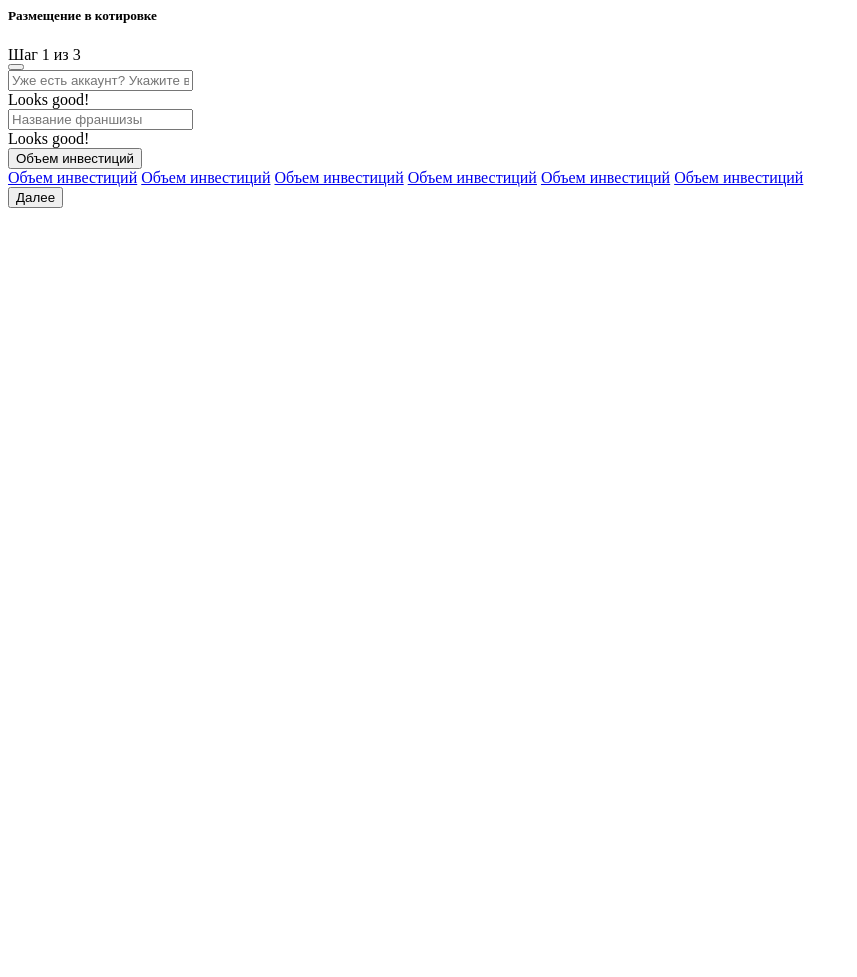
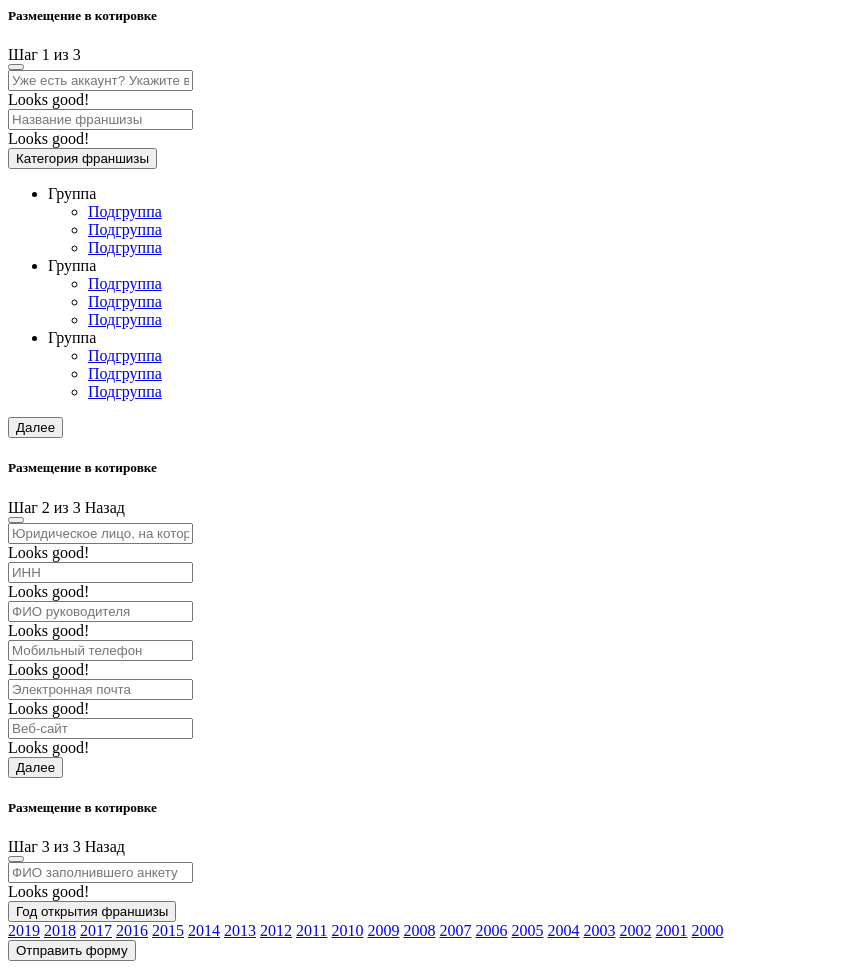
Before and after one commit to MarianVytak/BuyBrand, a PHP site: page /templates/modal/modal.html in a window 1280 px wide. Shown: the whole page, without its empty margins (0-857 px from the left). Before the commit the page ends 208 px from the top, so only its background shows below. Run offline with PHP 8.4, Linux system fonts and the light colour scheme.

Commit message:
Добавив форми для 3 кроків заповнення. Деякі деталі потрібно доробити

```diff
--- a/src/assets/js/components/customs.js
+++ b/src/assets/js/components/customs.js
@@ -3,7 +3,8 @@ $(function () {
     'use strict';
 
     // Заміна тексту для dropdown
-    $('.dropdown-item').on('click', function () {
+    $('.dropdown-item').on('click', function (e) {
+        e.preventDefault();
         let thisText = $(this).text();
         let thisDropdown = $(this).attr('data-target');
         $(thisDropdown).text(thisText);
--- a/src/templates/modal/modal.html
+++ b/src/templates/modal/modal.html
@@ -28,22 +28,187 @@
                     </div>
                     <div class="form-group">
                         <div class="dropdown">
-                            <button class="dropdown-toggle" type="button" id="formCategory" data-toggle="dropdown" aria-haspopup="true" aria-expanded="false">
-                                Объем инвестиций
+                            <button class="dropdown-toggle" type="button" id="categoryGroup" data-toggle="dropdown" aria-haspopup="true" aria-expanded="false">
+                                Категория франшизы
                             </button>
-                            <div class="dropdown-menu" aria-labelledby="formCategory">
-                                <a class="dropdown-item" href="#" data-target="#blockSize">Объем инвестиций</a>
-                                <a class="dropdown-item" href="#" data-target="#blockSize">Объем инвестиций</a>
-                                <a class="dropdown-item" href="#" data-target="#blockSize">Объем инвестиций</a>
-                                <a class="dropdown-item" href="#" data-target="#blockSize">Объем инвестиций</a>
-                                <a class="dropdown-item" href="#" data-target="#blockSize">Объем инвестиций</a>
-                                <a class="dropdown-item" href="#" data-target="#blockSize">Объем инвестиций</a>
+                            <div class="dropdown-menu" aria-labelledby="categoryGroup">
+                                <ul class="category__group dropdown-form-scroll">
+                                    <li class="category__group_item">
+                                        <div class="category__group_title">Группа</div>
+                                        <ul class="category__group_list">
+                                            <li class="category__group_list_item">
+                                                <a class="dropdown-item" href="#" data-target="#categoryGroup">Подгруппа</a>
+                                            </li>
+                                            <li class="category__group_list_item">
+                                                <a class="dropdown-item" href="#" data-target="#categoryGroup">Подгруппа</a>
+                                            </li>
+                                            <li class="category__group_list_item">
+                                                <a class="dropdown-item" href="#" data-target="#categoryGroup">Подгруппа</a>
+                                            </li>
+                                        </ul>
+                                    </li>
+                                    <li class="category__group_item">
+                                        <div class="category__group_title">Группа</div>
+                                        <ul class="category__group_list">
+                                            <li class="category__group_list_item">
+                                                <a class="dropdown-item" href="#" data-target="#categoryGroup">Подгруппа</a>
+                                            </li>
+                                            <li class="category__group_list_item">
+                                                <a class="dropdown-item" href="#" data-target="#categoryGroup">Подгруппа</a>
+                                            </li>
+                                            <li class="category__group_list_item">
+                                                <a class="dropdown-item" href="#" data-target="#categoryGroup">Подгруппа</a>
+                                            </li>
+                                        </ul>
+                                    </li>
+                                    <li class="category__group_item">
+                                        <div class="category__group_title">Группа</div>
+                                        <ul class="category__group_list">
+                                            <li class="category__group_list_item">
+                                                <a class="dropdown-item" href="#" data-target="#categoryGroup">Подгруппа</a>
+                                            </li>
+                                            <li class="category__group_list_item">
+                                                <a class="dropdown-item" href="#" data-target="#categoryGroup">Подгруппа</a>
+                                            </li>
+                                            <li class="category__group_list_item">
+                                                <a class="dropdown-item" href="#" data-target="#categoryGroup">Подгруппа</a>
+                                            </li>
+                                        </ul>
+                                    </li>
+                                </ul>
                             </div>
                         </div>
                     </div>
-                    <button class="btn w-100" type="submit">Далее</button>
+                    <button class="btn w-100" type="submit" data-dismiss="modal" data-toggle="modal" data-target="#modalPlacing-2">Далее</button>
                 </form>
             </div>
         </div>
     </div>
 </div>
+
+<!-- Modal Placing 2 -->
+<div aria-hidden="true" aria-labelledby="modalPlacingLabel-2" class="modal fade" id="modalPlacing-2" role="dialog"
+     tabindex="-1">
+    <div class="modal-dialog modal-dialog-centered" role="document">
+        <div class="modal-content">
+            <div class="modal-header">
+                <h5 class="modal-title" id="modalPlacingLabel-2">Размещение в котировке</h5>
+                <div class="modal-step">Шаг 2 из 3
+                    <span class="step-back" data-dismiss="modal" data-toggle="modal" data-target="#modalPlacing">Назад</span>
+                </div>
+                <button aria-label="Close" class="close" data-dismiss="modal" type="button"></button>
+            </div>
+            <div class="modal-body">
+                <form class="needs-validation" novalidate>
+                    <div class="form-group">
+                        <label class="label">
+                            <input class="input form-control" required type="text" placeholder="Юридическое лицо, на которое зарег. франшиза">
+                        </label>
+                        <div class="valid-tooltip">
+                            Looks good!
+                        </div>
+                    </div>
+                    <div class="form-group">
+                        <label class="label">
+                            <input class="input form-control" required type="text" placeholder="ИНН">
+                        </label>
+                        <div class="valid-tooltip">
+                            Looks good!
+                        </div>
+                    </div>
+                    <div class="form-group">
+                        <label class="label">
+                            <input class="input form-control" required type="text" placeholder="ФИО руководителя">
+                        </label>
+                        <div class="valid-tooltip">
+                            Looks good!
+                        </div>
+                    </div>
+                    <div class="form-group">
+                        <label class="label">
+                            <input class="input form-control" required type="tel" placeholder="Мобильный телефон">
+                        </label>
+                        <div class="valid-tooltip">
+                            Looks good!
+                        </div>
+                    </div>
+                    <div class="form-group">
+                        <label class="label">
+                            <input class="input form-control" required type="email" placeholder="Электронная почта">
+                        </label>
+                        <div class="valid-tooltip">
+                            Looks good!
+                        </div>
+                    </div>
+                    <div class="form-group">
+                        <label class="label">
+                            <input class="input form-control" required type="text" placeholder="Веб-сайт">
+                        </label>
+                        <div class="valid-tooltip">
+                            Looks good!
+                        </div>
+                    </div>
+                    <button class="btn w-100" type="submit" data-dismiss="modal" data-toggle="modal" data-target="#modalPlacing-3">Далее</button>
+                </form>
+            </div>
+        </div>
+    </div>
+</div>
+
+<!-- Modal Placing 3 -->
+<div aria-hidden="true" aria-labelledby="modalPlacingLabel-3" class="modal fade" id="modalPlacing-3" role="dialog"
+     tabindex="-1">
+    <div class="modal-dialog modal-dialog-centered" role="document">
+        <div class="modal-content">
+            <div class="modal-header">
+                <h5 class="modal-title" id="modalPlacingLabel-3">Размещение в котировке</h5>
+                <div class="modal-step">Шаг 3 из 3
+                    <span class="step-back" data-dismiss="modal" data-toggle="modal" data-target="#modalPlacing-2">Назад</span>
+                </div>
+                <button aria-label="Close" class="close" data-dismiss="modal" type="button"></button>
+            </div>
+            <div class="modal-body">
+                <form class="needs-validation" novalidate>
+                    <div class="form-group">
+                        <label class="label">
+                            <input class="input form-control" required type="text" placeholder="ФИО заполнившего анкету">
+                        </label>
+                        <div class="valid-tooltip">
+                            Looks good!
+                        </div>
+                    </div>
+                    <div class="form-group">
+                        <div class="dropdown">
+                            <button class="dropdown-toggle" type="button" id="yearOpen" data-toggle="dropdown" aria-haspopup="true" aria-expanded="false">
+                                Год открытия франшизы
+                            </button>
+                            <div class="dropdown-menu dropdown-menu-right dropdown-form-scroll dropdown__rear-open" aria-labelledby="yearOpen">
+                                <a class="dropdown-item" href="#" data-target="#yearOpen">2019</a>
+                                <a class="dropdown-item" href="#" data-target="#yearOpen">2018</a>
+                                <a class="dropdown-item" href="#" data-target="#yearOpen">2017</a>
+                                <a class="dropdown-item" href="#" data-target="#yearOpen">2016</a>
+                                <a class="dropdown-item" href="#" data-target="#yearOpen">2015</a>
+                                <a class="dropdown-item" href="#" data-target="#yearOpen">2014</a>
+                                <a class="dropdown-item" href="#" data-target="#yearOpen">2013</a>
+                                <a class="dropdown-item" href="#" data-target="#yearOpen">2012</a>
+                                <a class="dropdown-item" href="#" data-target="#yearOpen">2011</a>
+                                <a class="dropdown-item" href="#" data-target="#yearOpen">2010</a>
+                                <a class="dropdown-item" href="#" data-target="#yearOpen">2009</a>
+                                <a class="dropdown-item" href="#" data-target="#yearOpen">2008</a>
+                                <a class="dropdown-item" href="#" data-target="#yearOpen">2007</a>
+                                <a class="dropdown-item" href="#" data-target="#yearOpen">2006</a>
+                                <a class="dropdown-item" href="#" data-target="#yearOpen">2005</a>
+                                <a class="dropdown-item" href="#" data-target="#yearOpen">2004</a>
+                                <a class="dropdown-item" href="#" data-target="#yearOpen">2003</a>
+                                <a class="dropdown-item" href="#" data-target="#yearOpen">2002</a>
+                                <a class="dropdown-item" href="#" data-target="#yearOpen">2001</a>
+                                <a class="dropdown-item" href="#" data-target="#yearOpen">2000</a>
+                            </div>
+                        </div>
+                    </div>
+                    <button class="btn w-100" type="submit">Отправить форму</button>
+                </form>
+            </div>
+        </div>
+    </div>
+</div>
```
Also changed, not shown: src/assets/sass/customs/_dropdown.scss (+31 -0 lines), src/templates/modal/modal.scss (+7 -0 lines).
